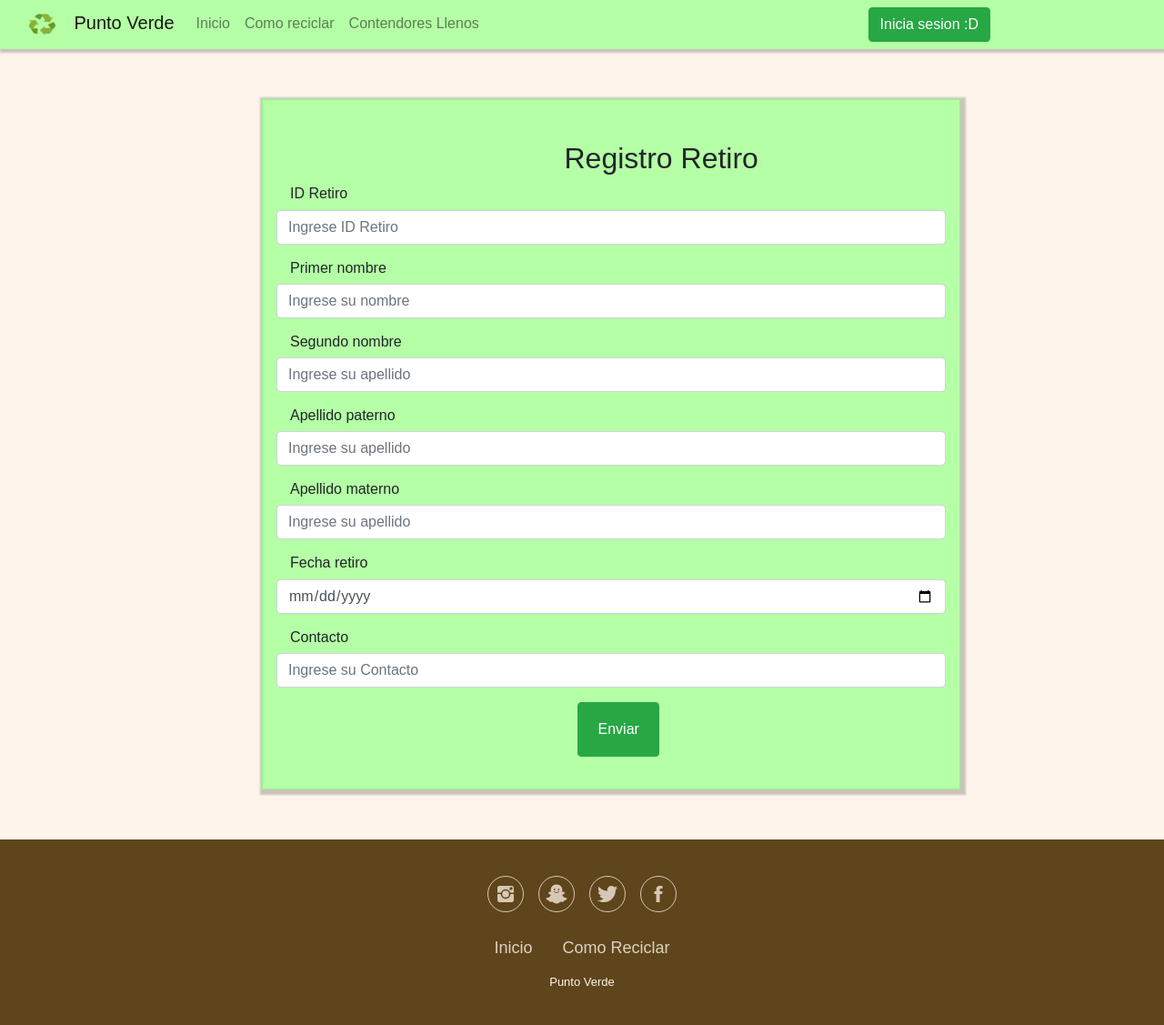
After one commit to Jesus-Maliqueo/Proyecto_PuntoVerde, a Django app: template punto_verde/aapp/templates/app/retiro.html in a window 1280 px wide. The commit adds this page. Shown: the whole page at 91% size. Run offline with Django 3.2, Linux system fonts and the light colour scheme; the template is opened without the code that fills it, so the values that code supplies are empty; some libraries are stand-ins or nearby versions.

Commit message:
Formulario Retiro
validaciones en nombres

```diff
--- a/punto_verde/aapp/templates/app/base.html
+++ b/punto_verde/aapp/templates/app/base.html
@@ -70,10 +70,12 @@
             <!-- -------------------------- LI COMPRADOR -->
 
             {% if user.is_authenticated and perms.aapp.view_comprador %}
-
+            <li class="nav-item" >
+              <a class="nav-link " href="/comprador" >Registrar Comprador</a>
+            </li>
             {% else %}
             <li class="nav-item" >
-              <a class="nav-link " href="/comprador" >Registrar Comprador</a>
+              <a class="nav-link " href="/comprador" style="visibility: hidden;" >Registrar Comprador</a>
             </li>
             {% endif %}
 
@@ -87,8 +89,16 @@
               <a href="/registerInv" style="visibility: hidden;">Registro Contenedor</a>
             </li>
             {% endif %}
-
-
+             <!------------------ REGISTRO Retiro -->
+             {% if user.is_authenticated and perms.aapp.add_inventariocontenedores %}
+             <li class="nav-item">
+               <a class="nav-link " href="/retiro/"> Registro Retiro</a>
+             </li>
+             {% else %}
+             <li class="nav-item">
+               <a href="/retiro/" style="visibility: hidden;"> Registro Retiro</a>
+             </li>
+             {% endif %}
 
             <!-- verifica login -->
             {% if user.is_authenticated %}
--- /dev/null
+++ b/punto_verde/aapp/templates/app/retiro.html
@@ -0,0 +1,68 @@
+{%extends 'app/base.html'%}
+
+{% block contenido %}
+
+
+
+<div class="formulario" >
+  <form class="formu" id="formu" action="/retiro/" method="POST"> {% csrf_token %}
+
+    <h2> Registro Retiro</h2>
+
+    <div class="form-group" id="g_id">
+        <label for="apellido" class="control-label">ID Retiro</label>
+        <input type="text" class="form-control" id="1" name="id_retiro" placeholder="Ingrese ID Retiro">
+
+    </div>
+
+    <div class="form-group" id="g_pnomb">
+        <label for="nombre" class="control-label">Primer nombre</label>
+        <input type="text" class="form-control" id="2" name="primer_nombre" placeholder="Ingrese su nombre">
+
+    </div>
+
+    <div class="form-group" id="g_snomb">
+        <label for="apellido" class="control-label">Segundo nombre</label>
+        <input type="text" class="form-control" id="3" name="segundo_nombre" placeholder="Ingrese su apellido">
+
+    </div>
+
+    <div class="form-group" id="g_papell">
+        <label for="apellido" class="control-label">Apellido paterno</label>
+        <input type="text" class="form-control" id="4" name="primer_apellido" placeholder="Ingrese su apellido">
+    </div>
+
+    <div class="form-group" id="g_sapell">
+        <label for="apellido" class="control-label">Apellido materno</label>
+        <input type="text" class="form-control" id="5" name="segundo_apellido" placeholder="Ingrese su apellido">
+    </div>
+
+    <div class="form-group" id="g_date">
+        <label for="apellido" class="control-label">Fecha retiro</label>
+        <input type="date" class="form-control" id="6" name="fecha_retiro">
+    </div>
+
+    <div class="form-group" id="g_contac">
+        <label for="apellido" class="control-label">Contacto</label>
+        <input type="text" class="form-control" id="7" name="contacto" placeholder="Ingrese su Contacto">
+    </div>
+
+
+
+
+
+    <input type="submit"  class="botones btn btn-success" value="Enviar" >
+
+
+  </form>
+
+</div>
+
+
+
+
+
+
+
+
+{% endblock %}
--- a/punto_verde/aapp/urls.py
+++ b/punto_verde/aapp/urls.py
@@ -8,6 +8,7 @@ urlpatterns = [
     path('', home, name="home"),
     path('registro/',registro, name="registro"),
     path('recicla/', recicla, name="recicla"),
+    path('retiro/',retiro, name="retiro"),
     path('mostrar/',views.mostrar, name='mostrar'),
     path('estado/',views.estado, name='estado'),
     path('ingreso/',views.ingreso , name='ingreso'),
```
Also changed, not shown: punto_verde/aapp/views.py (+14 -0 lines).
